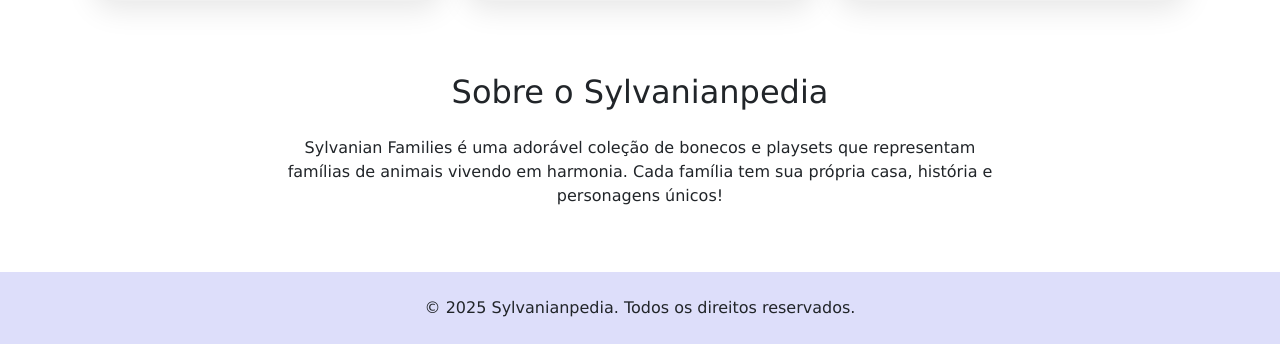
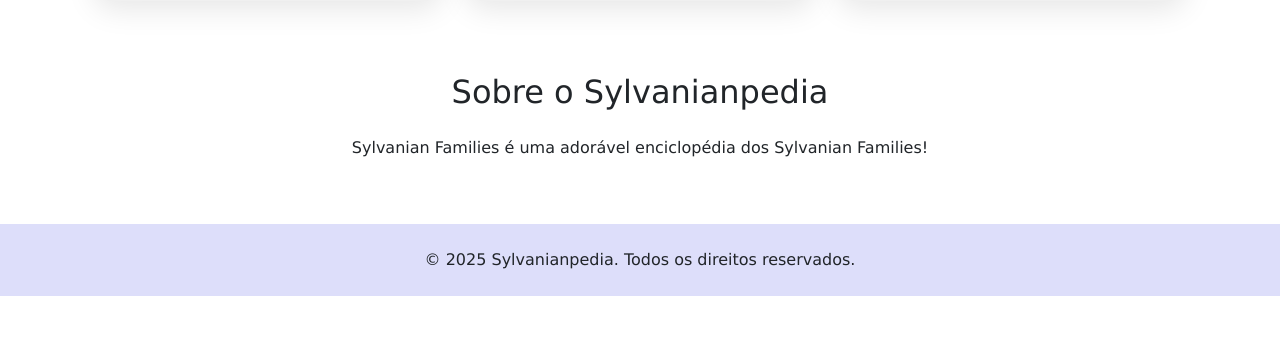
Before and after one commit to IsabeleLeticiaQueiroz/LDW-FLASK, a Flask app: page / in a window 1280 px wide. Shown: the part 1182-1526 px from the top of the page. After the commit the page ends 1478 px from the top, so only its background shows below. Run offline with Flask 3, Linux system fonts and the light colour scheme.

Commit message:
subindo atividade

```diff
--- a/ldw-aula02-exercicio-01/templates/index.html
+++ b/ldw-aula02-exercicio-01/templates/index.html
@@ -44,7 +44,7 @@
     <div class="row mt-5">
         <div class="col-lg-8 mx-auto">
             <h2 class="text-center mb-4">Sobre o Sylvanianpedia</h2>
-            <p class="text-center">Sylvanian Families é uma adorável coleção de bonecos e playsets que representam famílias de animais vivendo em harmonia. Cada família tem sua própria casa, história e personagens únicos!</p>
+            <p class="text-center">Sylvanian Families é uma adorável enciclopédia dos Sylvanian Families!</p>
         </div>
     </div>
 </div>
```
